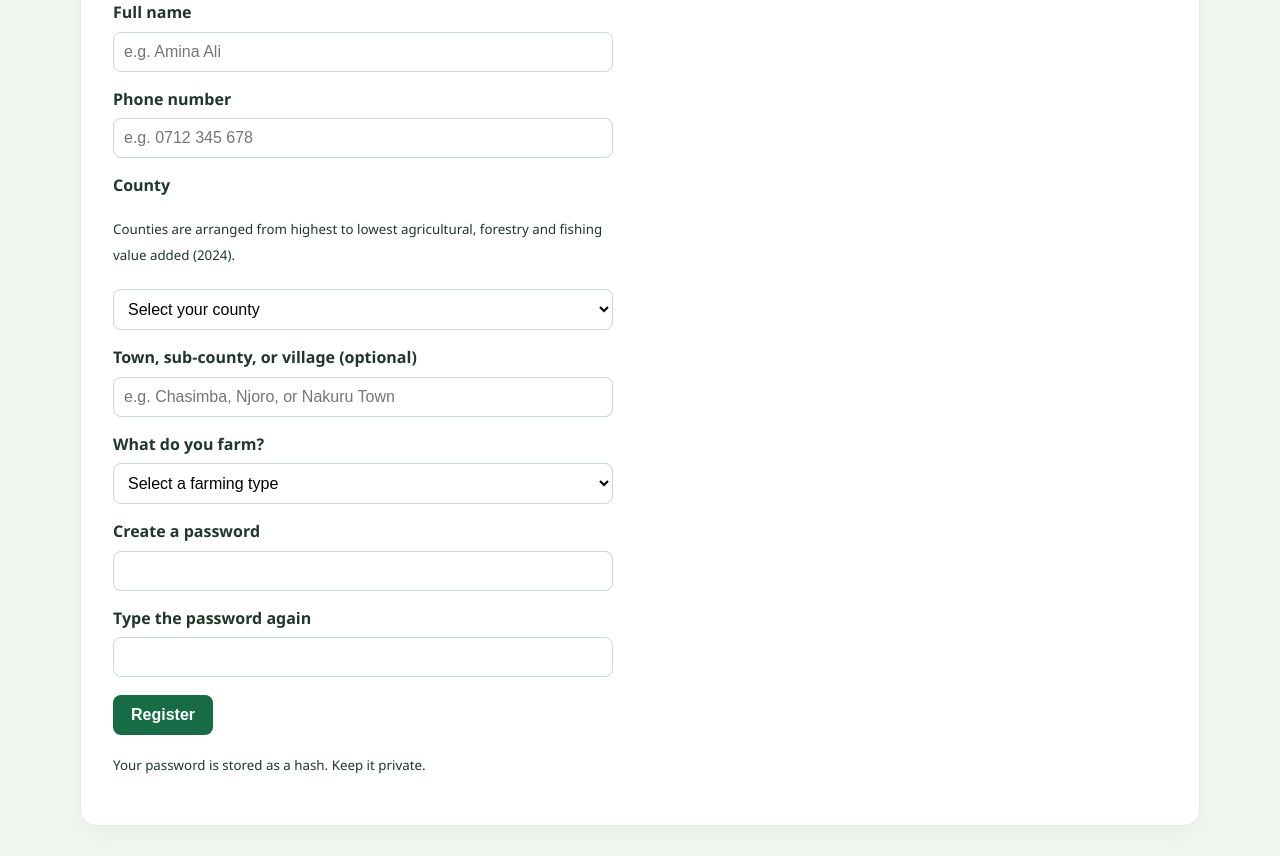
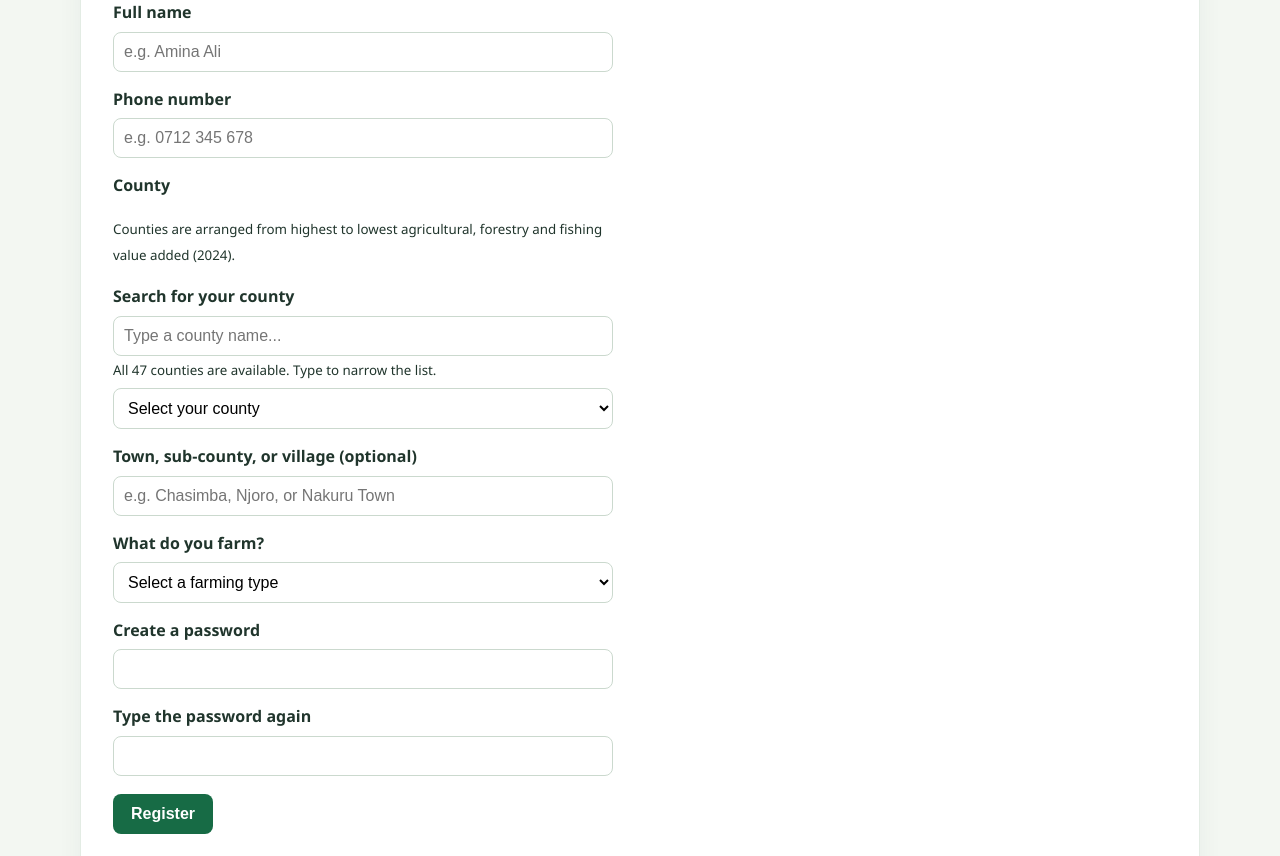
Before and after one commit to georgejambo05-dot/pwaniagritalks, a Flask app: page / in a window 1280 px wide. Shown: the part 2707-3563 px from the top of the page. Run offline with Flask 3, Linux system fonts and the light colour scheme; some libraries are stand-ins or nearby versions.

Commit message:
Add searchable county field to farmer registration

```diff
--- a/templates/index.html
+++ b/templates/index.html
@@ -85,6 +85,9 @@
                 <input type="tel" id="phone" name="phone" placeholder="e.g. 0712 345 678" minlength="7" maxlength="20" pattern="[0-9+() -]{7,20}" title="Use 7 to 20 digits, spaces, plus signs, or parentheses" required>
                 <label for="county">County</label>
                 <p><small>Counties are arranged from highest to lowest agricultural, forestry and fishing value added (2024).</small></p>
+                <label for="county-search">Search for your county</label>
+                <input type="search" id="county-search" placeholder="Type a county name..." autocomplete="off" aria-controls="county" aria-describedby="county-search-status">
+                <small id="county-search-status" aria-live="polite">All 47 counties are available. Type to narrow the list.</small>
                 <select id="county" name="county" required>
                     <option value="" disabled selected>Select your county</option>
                     <option>Meru</option>
@@ -156,5 +159,34 @@
     </main>
     <footer><p>PWANIAGRITALKS | Growing the Coast Through Agriculture</p><p><a href="{{ url_for('login') }}">Admin Login</a></p></footer>
     <script src="{{ url_for('static', filename='guide-search.js') }}?v=1" defer></script>
+    <script>
+    document.addEventListener("DOMContentLoaded", function () {
+        const search = document.getElementById("county-search");
+        const countySelect = document.getElementById("county");
+        const status = document.getElementById("county-search-status");
+        if (!search || !countySelect || !status) return;
+
+        const countyOptions = Array.from(countySelect.options).filter(option => option.value);
+        search.addEventListener("input", function () {
+            const query = search.value.trim().toLocaleLowerCase();
+            let visibleCount = 0;
+
+            countyOptions.forEach(option => {
+                const matches = option.textContent.toLocaleLowerCase().includes(query);
+                option.hidden = !matches;
+                if (matches) visibleCount++;
+            });
+
+            if (countySelect.selectedOptions.length &&
+                countySelect.selectedOptions[0].hidden) {
+                countySelect.value = "";
+            }
+
+            status.textContent = query
+                ? (visibleCount ? visibleCount + " matching counties. Select your county below." : "No county matches that search. Try another spelling.")
+                : "All 47 counties are available. Type to narrow the list.";
+        });
+    });
+    </script>
 </body>
 </html>
```
